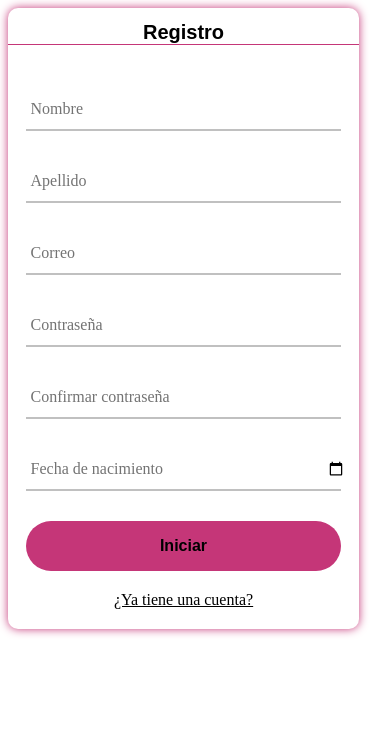
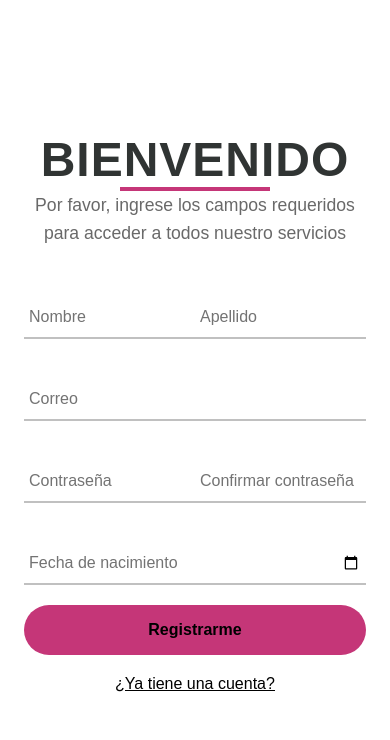
Before and after one commit to robinson-arpi/programacion_web, a plain HTML site: page HTML/registro.html in a window 390 px wide. Drawn offline with Linux system fonts and the light colour scheme.

Commit message:
responsive para inicio y registro

```diff
--- a/HTML/registro.html
+++ b/HTML/registro.html
@@ -2,15 +2,23 @@
 <html lang = "es">
 <head>
     <meta cahrset = "UTF-8">
-    <meta name = "viewport" content = "width-device-width, inital-scale=1.0">
+    <meta name = "viewport" content = "width-device-width, initial-scale=1.0">
     <title>Registro</title>
-    <link rel = "stylesheet" href = "../css/styles_inicio.css">
+    <link rel = "stylesheet" href = "../css/style_inicio_registro.css">
     <script src="../JS/registro.js"></script>
 </head>
 <body>
-    <div class = "formulario">
-        <h1>Registro</h1>
-        <form id="formulario-login" method = "post">
+    <section class="side imagen_registro">
+        <img src="../Images/welcome.svg" alt="">
+    </section>
+
+    <div class = "main">
+        <div class = "registro-container">
+            <p class="title">Bienvenido</p>
+            <div class="separator"></div>
+            <p class="mensaje_bienvenida">Por favor, ingrese los campos requeridos para acceder a todos nuestro servicios</p>
+            <form class = "registro-form" method = "post">
+                <div class = "nombre_completo">
                     <div class = "entrada">
                         <input type = "text" required>
                         <label>Nombre</label>
@@ -19,10 +27,12 @@
                         <input type = "text" required>
                         <label>Apellido</label>
                     </div>
+                </div>
                 <div class = "entrada">
                     <input type = "text" required >
                     <label>Correo</label>
                 </div>
+                <div class = "passwords">
                     <div class = "entrada">
                         <input type = "password" required>
                         <label>Contraseña</label>
@@ -31,15 +41,17 @@
                         <input type = "password" required>
                         <label>Confirmar contraseña</label>
                     </div>
+                </div>
                 <div class = "entrada">
                     <input type = "date" name = "fecha" id="fecha" required>
                     <label>Fecha de nacimiento</label>
                 </div>
-                <input type = "submit" value = "Iniciar">
+                    <button class = "iniciar">Registrarme</button>
                 <div class = "registrarse">
                     <a href = "inicio-sesion.html">¿Ya tiene una cuenta?</a>
                 </div>
             </form>
         </div>
+    </div>
 </body>
 </html>
--- /dev/null
+++ b/css/style_inicio_registro.css
@@ -0,0 +1,274 @@
+:root {
+  --color-fuerte: #c53678;
+  --color-fuerte2: #ff5841;
+  --color-before: #737373;
+  --color-fondo: white;
+  --color-texto: black;
+  --color-resaltado: #bfbfbf;
+  --tamano-texto: 16px;
+  --tamano-pequeno: 12px;
+  --tamano-h2: 20px;
+}
+
+* {
+  margin: 0;
+  padding: 0;
+  box-sizing: border-box;
+  font-family: Arial, Helvetica, sans-serif;
+  font-size: 16px;
+  color: #303433;
+}
+
+body {
+  min-height: 100vh;
+  width: 100%;
+  display: grid;
+
+  grid-template-columns: 1fr 1fr;
+}
+
+section {
+  display: flex;
+  justify-content: center;
+  align-items: center;
+}
+
+.imagen_login img {
+  width: 100%;
+  max-width: 100%;
+}
+
+.imagen_registro img {
+  width: 80%;
+  max-width: 80%;
+}
+
+.login-container {
+  max-width: 450px;
+  padding: 24px;
+  display: flex;
+  flex-direction: column;
+  align-items: center;
+}
+
+.registro-container {
+  max-width: 450px;
+  padding: 24px;
+  display: flex;
+  flex-direction: column;
+  align-items: center;
+  padding: none;
+  margin: none;
+}
+
+.title {
+  text-transform: uppercase;
+  font-size: 3em;
+  font-weight: bold;
+  text-align: center;
+  letter-spacing: 1px;
+  padding: none;
+  margin: none;
+}
+
+.separator {
+  width: 150px;
+  height: 4px;
+  background-color: var(--color-fuerte);
+  padding: none;
+  margin: none;
+  border: none;
+}
+
+.mensaje_bienvenida {
+  text-align: center;
+  font-size: 1.1em;
+  line-height: 28px;
+  margin-bottom: 30px;
+  color: #696969;
+}
+
+.login-form {
+  width: 100%;
+  display: flex;
+  flex-direction: column;
+}
+.registro-form {
+  width: 100%;
+  display: flex;
+  flex-direction: column;
+}
+
+form .entrada {
+position: relative;
+border-bottom: 2px solid silver;
+margin: 20px 0;
+}
+
+.entrada input {
+width: 100%;
+padding: 0 5px;
+height: 40px;
+font-size: var(--tamano-texto);
+border: none;
+background: none;
+outline: none;
+}
+
+.entrada label{
+position: absolute;
+top: 50%;
+left: 5px;
+color: var(--color-before);
+transform: translateY(-50%);
+font-size: var(--tamano-texto);
+pointer-events: none;
+transition: .5s;
+}
+
+/*
+input date cambio de colores
+*/
+input[type = "date"], input[type = "time"] {
+color: white;
+}
+
+input[type = "date"]:focus, input[type = "time"]:focus,
+input[type = "date"]:valid, input[type = "time"]:valid {
+color: var(--color-texto);
+font-family: Arial, Helvetica, sans-serif;
+}
+
+.entrada span::before {
+content: '';
+position: absolute;
+top: 40px;
+left: 0;
+width: 0%;
+height: 2px;
+background: var(--color-fuerte);
+}
+
+
+/*
+Campos de entrada
+*/
+input:focus ~ label,
+input:valid ~ label {
+top: -5px;
+color: var(--color-texto);
+font-weight: bold;
+}
+
+input:focus ~ span::before,
+input:valid ~ span::before {
+width: 100%
+}
+
+/*
+Opcion recordar
+*/
+
+.recordar{
+margin: -5px 0 20px 5px;
+color: var(--color-texto);
+text-decoration: underline;
+cursor: pointer;
+}
+
+.recordar:hover{
+font-weight: bold;
+}
+
+
+/*----------------------------------
+Botones
+---------------------------------------*/
+.iniciar {
+width: 100%;
+height: 50px;
+font-size: var(--tamano-texto);
+font-weight: bold;
+background: var(--color-fuerte);
+border:none;
+border-radius: 25px;
+color: var(--color-texto);
+cursor: pointer;
+
+}
+
+.iniciar:hover{
+color: var(--color-fondo);
+transition: .5s;
+}
+
+.google-btn {
+  display: inline-flex;
+  align-items: center;
+  justify-content: center;
+  height: 40px;
+  padding: 0 16px;
+  font-size: 14px;
+  font-weight: 500;
+  color: #fff;
+  background-color: #4285F4;
+  border-radius: 4px;
+  border: none;
+  box-shadow: 0 3px 4px rgba(0, 0, 0, 0.25);
+  cursor: pointer;
+  transition: background-color 0.2s;
+}
+.google-btn:hover {
+  background-color: #357ae8;
+}
+.google-icon {
+  width: 18px;
+  height: 18px;
+  margin-right: 10px;
+}
+
+
+
+/*
+Opcion registro
+*/
+.registrarse{
+margin: 20px 0;
+text-align: center;
+font-size: var(--tamano-texto);
+color: var(--color-texto);
+text-decoration: underline;
+}
+
+.registrarse a{
+color: var(--color-texto);
+}
+
+.registrarse:hover{
+text-decoration: underline;
+font-weight: bold;
+}
+
+/*
+NOmbre completo
+*/
+.nombre_completo, .passwords{
+display: flex;
+align-items: center;
+justify-content: space-between;
+}
+
+
+/* ----  Responsiveness   ----  */
+@media (max-width: 780px) {
+
+  body {
+      display: flex;
+      justify-content: center;
+      align-items: center;
+  }
+
+  .side {
+      display: none;
+  }
+}
```
Also changed, not shown: HTML/inicio.html (+3 -6 lines), Images/login.svg (added), Images/welcome.svg (added). Lines whose indentation alone changed are shown as unchanged.
